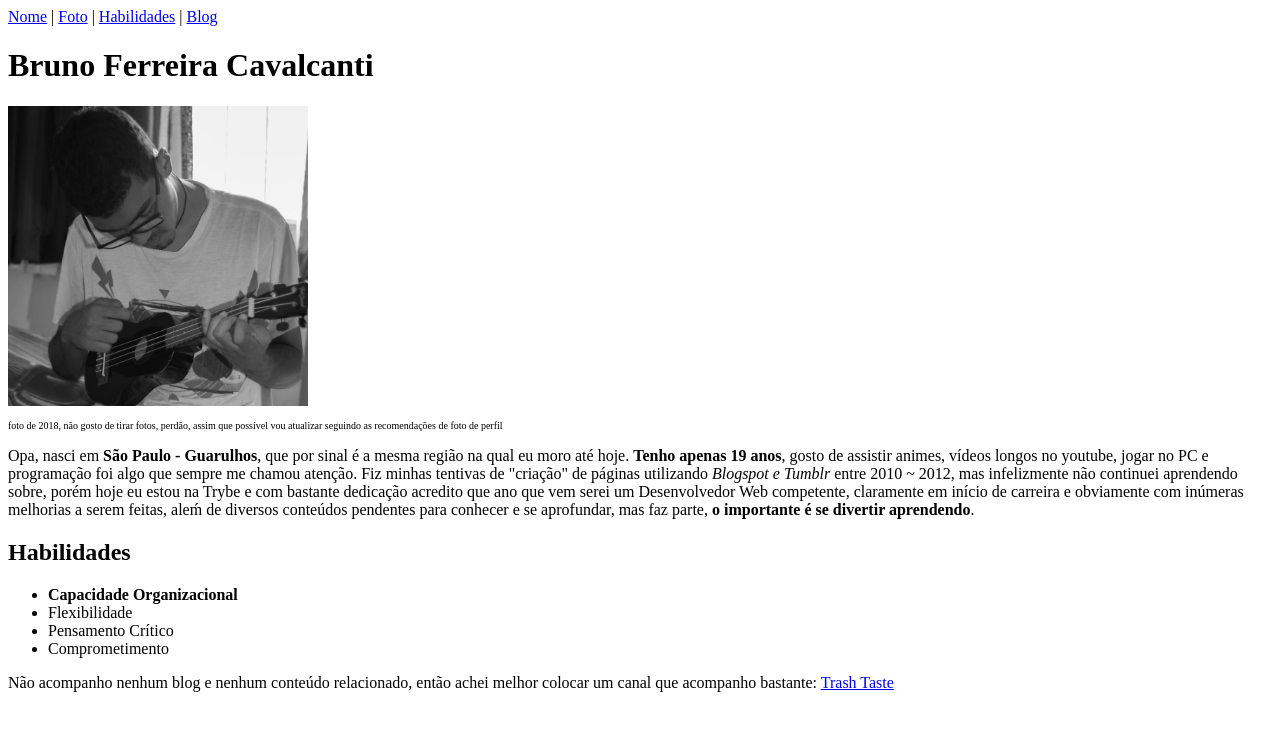
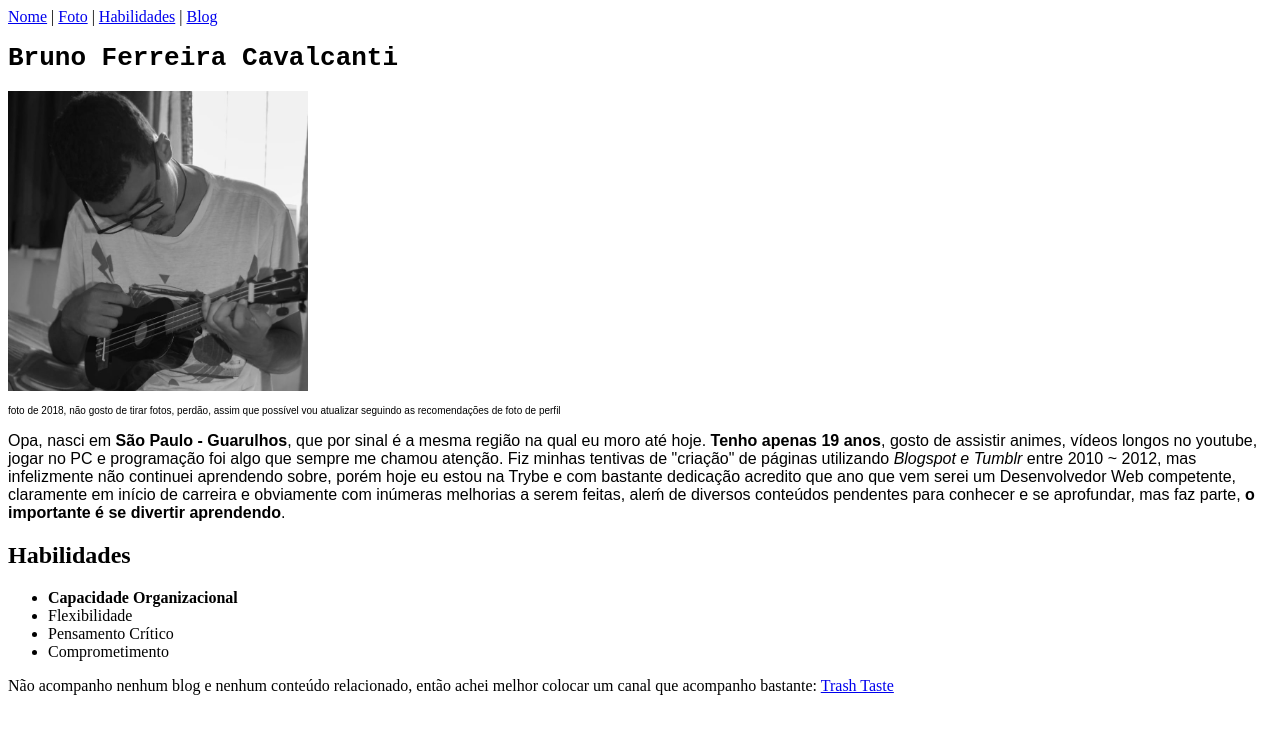
Before and after one commit to brunokye/brunokye.github.io, a plain HTML site: page index.html in a window 1280 px wide. Drawn offline with Linux system fonts and the light colour scheme.

Commit message:
fontes diferentes aplicadas

```diff
--- a/index.html
+++ b/index.html
@@ -5,14 +5,15 @@
     <meta http-equiv="X-UA-Compatible" content="IE=edge">
     <meta name="viewport" content="width=device-width, initial-scale=1.0">
     <title>Portfólio Web | Bruno Ferreira</title>
+    <link rel="stylesheet" type="text/css" href="style.css">
 </head>
 <body>
     <a href="#name">Nome</a> | <a href="#pfp">Foto</a> | <a href="#skills">Habilidades</a> | <a href="#blog">Blog</a>
 
     <h1 id="name">Bruno Ferreira Cavalcanti</h1>
     <img src="images/bruno-ferreira.jpg" alt="Foto de Bruno Ferreira" width="300px" id="pfp">
-    <p style="font-size:10px;">foto de 2018, não gosto de tirar fotos, perdão, assim que possível vou atualizar seguindo as recomendações de foto de perfil</p>
-    <p>Opa, nasci em <strong>São Paulo - Guarulhos</strong>, que por sinal é a mesma região na qual eu moro até hoje. <strong>Tenho apenas 19 anos</strong>, gosto de assistir animes, vídeos longos no youtube, jogar no PC e programação foi algo que sempre me chamou atenção. Fiz minhas tentivas de "criação" de páginas utilizando <em>Blogspot e Tumblr</em> entre 2010 ~ 2012, mas infelizmente não continuei aprendendo sobre, porém hoje eu estou na Trybe e com bastante dedicação acredito que ano que vem serei um Desenvolvedor Web competente, claramente em início de carreira e obviamente com inúmeras melhorias a serem feitas, aleḿ de diversos conteúdos pendentes para conhecer e se aprofundar, mas faz parte, <strong>o importante é se divertir aprendendo</strong>.</p>
+    <p id="about-img">foto de 2018, não gosto de tirar fotos, perdão, assim que possível vou atualizar seguindo as recomendações de foto de perfil</p>
+    <p id="about">Opa, nasci em <strong>São Paulo - Guarulhos</strong>, que por sinal é a mesma região na qual eu moro até hoje. <strong>Tenho apenas 19 anos</strong>, gosto de assistir animes, vídeos longos no youtube, jogar no PC e programação foi algo que sempre me chamou atenção. Fiz minhas tentivas de "criação" de páginas utilizando <em>Blogspot e Tumblr</em> entre 2010 ~ 2012, mas infelizmente não continuei aprendendo sobre, porém hoje eu estou na Trybe e com bastante dedicação acredito que ano que vem serei um Desenvolvedor Web competente, claramente em início de carreira e obviamente com inúmeras melhorias a serem feitas, aleḿ de diversos conteúdos pendentes para conhecer e se aprofundar, mas faz parte, <strong>o importante é se divertir aprendendo</strong>.</p>
 
     <h2 id="skills">Habilidades</h2>
     <ul>
--- /dev/null
+++ b/style.css
@@ -0,0 +1,12 @@
+#name{
+    font-family: monospace;
+}
+
+#about-img{
+    font-family: Arial, Helvetica, sans-serif;
+    font-size: 10px;
+}
+
+#about{
+    font-family: Arial, Helvetica, sans-serif;
+}
```
